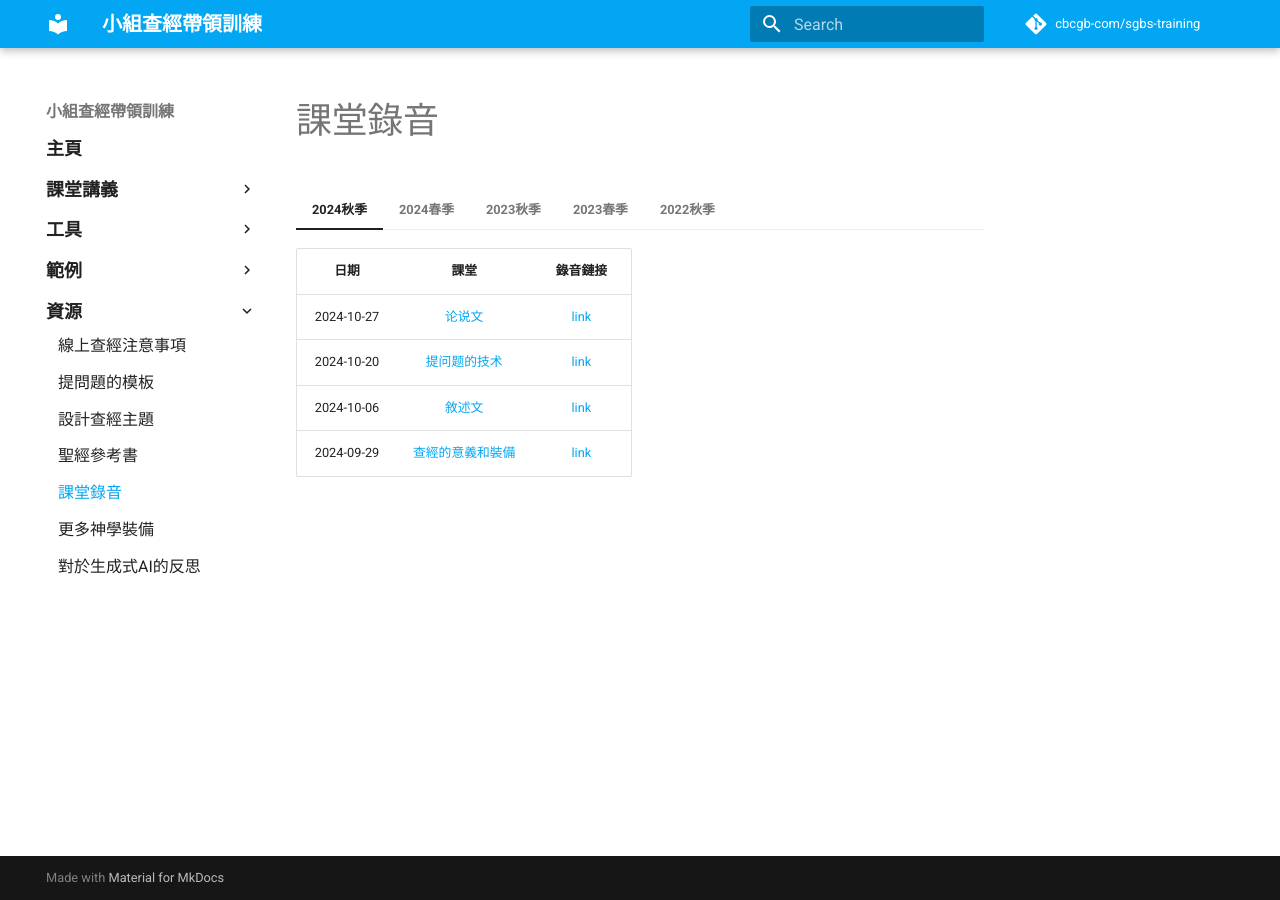
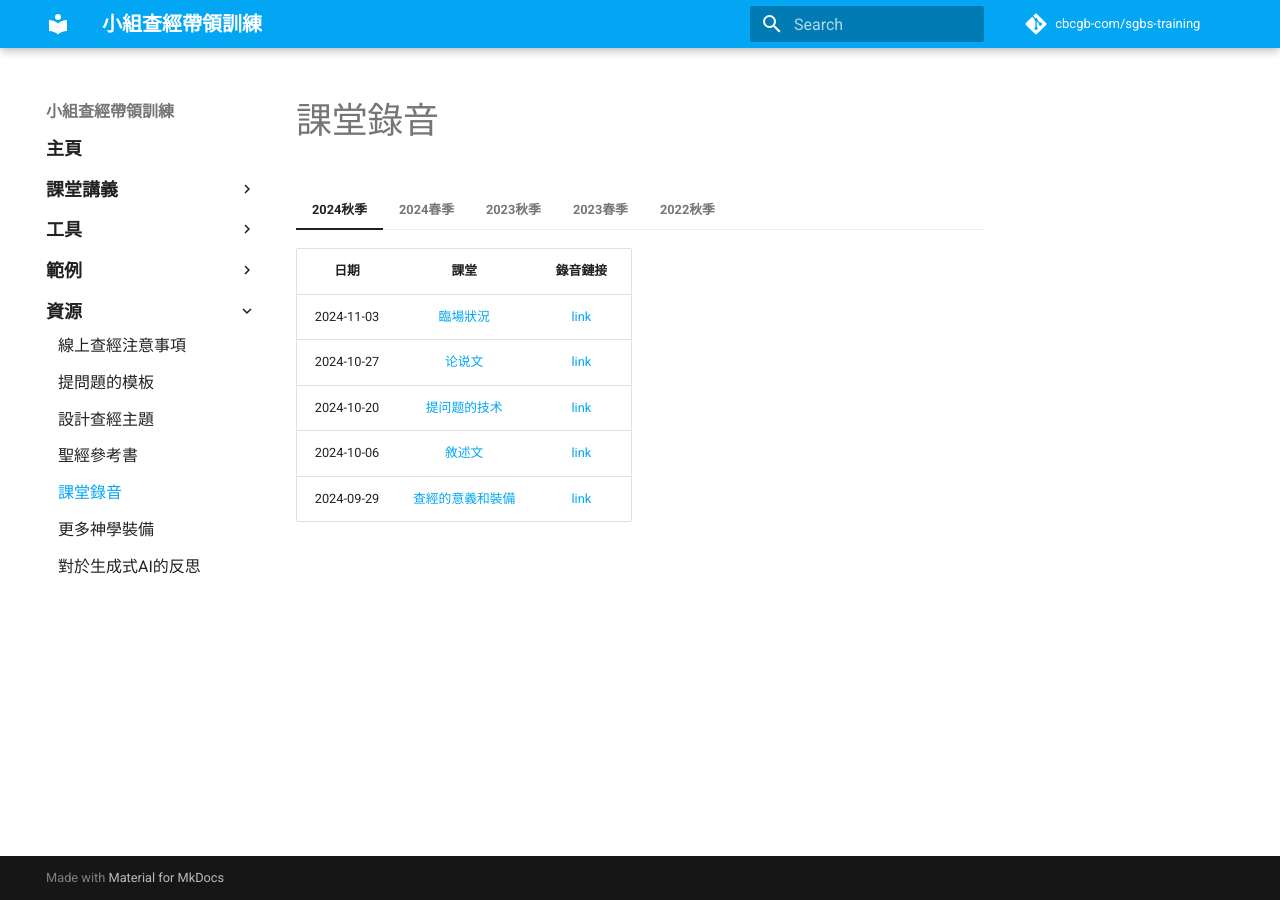
Before and after one commit to cbcgb-com/sgbs-training, an MkDocs documentation site: the page built from docs/resources/recordings.md, in a window 1280 px wide. Built offline with MkDocs 1.6.1 and Material for MkDocs 9.7.7, drawn with Linux system fonts in a browser that asks for light colours; comment, search, counter and statistics services are not loaded.

Commit message:
docs(recordings)📝: Add new class recording link for 2024-11-03
- Added recording link for the lesson on '臨場狀況'.

```diff
--- a/docs/resources/recordings.md
+++ b/docs/resources/recordings.md
@@ -3,8 +3,9 @@
 === "2024秋季"
     |    日期    |                            課堂                            |                                                             錄音鏈接                                                             |
     |:----------:|:--------------------------------------------------------:|:--------------------------------------------------------------------------------------------------------------------------------:|
-    | 2024-10-27 |      [论说文](../class-notes/lesson-4-argumentation.md)      | [link](https://www.dropbox.com/scl/fi/91rf6sct3yzv3ectl5i7g/20241027-class-4-recording.mp3?rlkey=or4ph80h2uii506qn2brs2m5g&dl=0) |
-    | 2024-10-20 |      [提问题的技术](../class-notes/lesson-3-questioning.md)      | [link](https://www.dropbox.com/scl/fi/nxtyk25sc2w98p3x3a2v9/20241020-class-3-recording.mp3?rlkey=8ctxc4b5y4ic1ra5eqp2ugkdt&dl=0) |
+    | 2024-11-03 |     [臨場狀況](../class-notes/lesson-5-situations.md)      | [link](https://www.dropbox.com/scl/fi/ka4dgj800h3y50o3ycnxx/20241103-class-5-recording.mp3?rlkey=uv0x5a6nmulnwdvfq8a28vyj1&dl=0) |
+    | 2024-10-27 |     [论说文](../class-notes/lesson-4-argumentation.md)     | [link](https://www.dropbox.com/scl/fi/91rf6sct3yzv3ectl5i7g/20241027-class-4-recording.mp3?rlkey=or4ph80h2uii506qn2brs2m5g&dl=0) |
+    | 2024-10-20 |   [提问题的技术](../class-notes/lesson-3-questioning.md)   | [link](https://www.dropbox.com/scl/fi/nxtyk25sc2w98p3x3a2v9/20241020-class-3-recording.mp3?rlkey=8ctxc4b5y4ic1ra5eqp2ugkdt&dl=0) |
     | 2024-10-06 |       [敘述文](../class-notes/lesson-2-narrative.md)       | [link](https://www.dropbox.com/scl/fi/vgnd6ylxlty4ud8sg64vv/20241007-class-2-recording.mp3?rlkey=gb72p63of8jiwar3g3qubgvnb&dl=0) |
     | 2024-09-29 | [查經的意義和裝備](../class-notes/lesson-1-foundations.md) | [link](https://www.dropbox.com/scl/fi/7xnpeh0sz8vwr8ekk21eb/20240929-class-1-recording.mp3?rlkey=62q5ni2wewxuq8ochrabpa4he&dl=0) |
 
```
